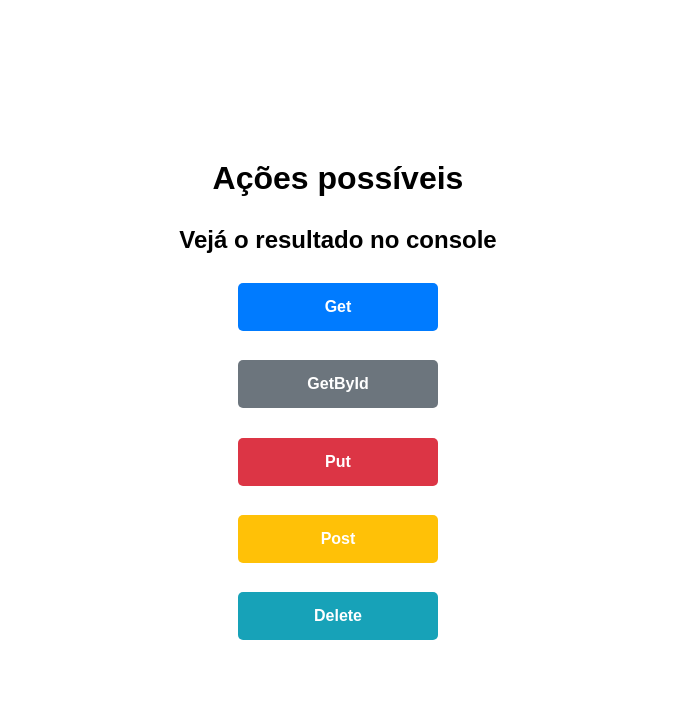
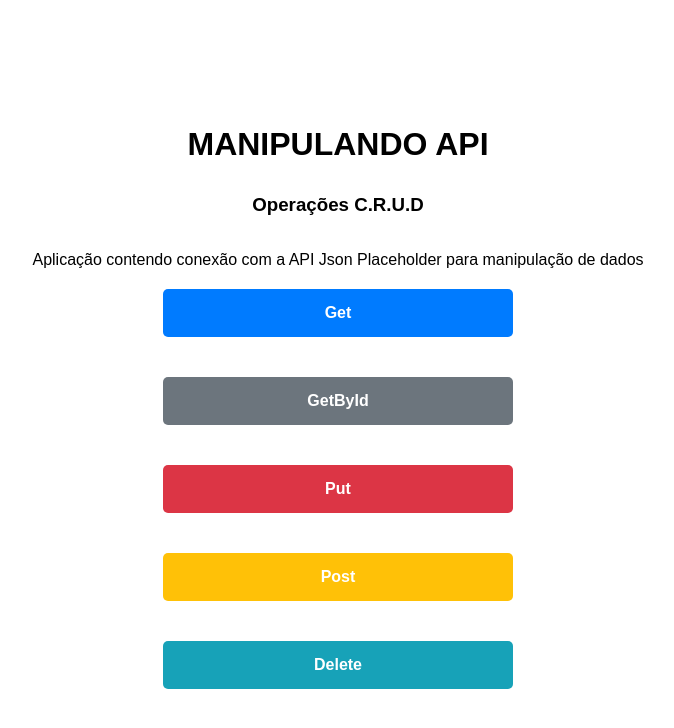
Before and after one commit to PatrickGuilherme/ConsumingApi, an Angular app: page / in a window 1280 px wide. Shown: the top 728 px of the page, without its empty margins (302-976 px from the left). Built offline with nearby package versions, Linux system fonts and the light colour scheme; what ngx-progressbar would draw is missing.

Commit message:
Finalização do mini projeto

```diff
--- /dev/null
+++ b/src/TextView/text.app.component.ts
@@ -0,0 +1,3 @@
+export const txt_instruction:string = "Aplicação contendo conexão com a API Json Placeholder para manipulação de dados";
+export const txt_title:string = "Manipulando API";
+export const txt_subtitle:string = "Operações C.R.U.D";
--- a/src/app/app.component.css
+++ b/src/app/app.component.css
@@ -1,16 +1,38 @@
-
-
 .main{
     width:100vw;
     height: 100vh;
     display: flex;
+    flex-direction: column;
     align-items: center;
     justify-content: center;
 }
 
+.box-title{
+    height: 15%;
+    width: 100%;
+    text-align: center;
+    display: flex;
+    flex-direction: column;
+    justify-content: space-around;
+}
+.box-title h1{
+    text-transform: uppercase;
+}
+
+.box-instructions{
+    width: 80%;
+    margin-top: 20px;
+    margin-bottom: 20px;
+    padding-left: 10%;
+    padding-right:10%;
+    display: flex;
+    justify-content: center;
+    text-align: justify;
+}
+
 .box-btn{
     width: 100%;
-    height: 60%;
+    height: 50%;
     text-align: center;
     display: flex;
     flex-direction: column;
@@ -18,8 +40,9 @@
     justify-content: space-between;
 }
 
+
 .btn_action{
-    width: clamp(100px,60%,200px);;
+    width: clamp(250px,60%,350px);;
     padding: 15px;
     border-radius: 5px;
     font-weight: 700;
--- a/src/app/app.component.html
+++ b/src/app/app.component.html
@@ -3,9 +3,16 @@
     {{ globalError }}
 </div>
 <div class="main">
+    <div class="box-title">
+        <h1>{{title}}</h1>
+        <h3>{{subtitle}}</h3>
+    </div>
+
+    <div class="box-instructions">
+        <p>{{instruction}}</p>
+    </div>
+
     <div class="box-btn">
-        <h1>Ações possíveis</h1>
-            <h2>Vejá o resultado no console</h2>
         <button class="btn_action" id="btn_get" (click)="ClickBtnGet()">Get</button>
         <button class="btn_action" id="btn_getbyid" (click)="ClickBtnGetById()">GetById</button>
         <button class="btn_action" id="btn_put" (click)="ClickBtnPut()">Put</button>
--- a/src/app/app.component.ts
+++ b/src/app/app.component.ts
@@ -4,6 +4,7 @@ import { Company } from 'src/Models/Company';
 import { Geo } from 'src/Models/Geo';
 import { User } from 'src/Models/User';
 import { UserService } from 'src/Services/user.service';
+import { txt_instruction, txt_subtitle, txt_title } from 'src/TextView/text.app.component';
 
 @Component({
   selector: 'app-root',
@@ -13,10 +14,16 @@ import { UserService } from 'src/Services/user.service';
 export class AppComponent {
   public list_db:User[];
   public globalError:string;
+  public instruction:string;
+  public title:string;
+  public subtitle:string;
 
   constructor(private userService:UserService) {
     this.globalError = null;
     this.list_db = [];
+    this.instruction = txt_instruction;
+    this.title = txt_title;
+    this.subtitle = txt_subtitle;
   }
 
 
@@ -39,14 +46,15 @@ export class AppComponent {
 
   //Excluir usuário
   private async DeleteUserDb(): Promise<void>{
+
     let result = await this.userService.DeleteUser(1);
 
     //Verifica o tipo de retorno
-    if(typeof(result) === "object"){
+    if(result === null){
       console.log("DELETE executado");//Retornou a lista (object)
-      console.log(result)
+      console.log("Exclusão concluída")
     }else{
-      this.globalError = result;//Retornou o erro (string)
+      console.log(result);//Retornou o erro (string)
     }
   }
   //Consultar todos os usuários
@@ -59,7 +67,7 @@ export class AppComponent {
       console.log("GET executado");//Retornou a lista (object)
       console.log(result)
     }else{
-      this.globalError = result;//Retornou o erro (string)
+      console.log(result);//Retornou o erro (string)
     }
   }
   //Consultar usuário por id
@@ -71,7 +79,7 @@ export class AppComponent {
       console.log("GET BY executado");//Retornou a lista (object)
       console.log(result)
     }else{
-      this.globalError = result;//Retornou o erro (string)
+      console.log(result);//Retornou o erro (string)
     }
   }
   //Criar usuário
@@ -87,7 +95,7 @@ export class AppComponent {
       console.log("POST executado");//Retornou a lista (object)
       console.log(result)
     }else{
-      this.globalError = result;//Retornou o erro (string)
+      console.log(result);//Retornou o erro (string)
     }
   }
   //Atualizar usuário
@@ -103,7 +111,7 @@ export class AppComponent {
       console.log("PUT executado");//Retornou a lista (object)
       console.log(result)
     }else{
-      this.globalError = result;//Retornou o erro (string)
+      console.log(result);//Retornou o erro (string)
     }
   }
 }
--- a/src/environments/environment.prod.ts
+++ b/src/environments/environment.prod.ts
@@ -1,3 +1,4 @@
 export const environment = {
-  production: true
+  production: true,
+  urlApi: "https://jsonplaceholder.typicode.com/users"
 };
--- a/src/styles.css
+++ b/src/styles.css
@@ -3,4 +3,5 @@
     margin: 0;
     padding: 0;
     font-family: sans-serif;
+
 }
```
Also changed, not shown: src/assets/background.jpg (added).
